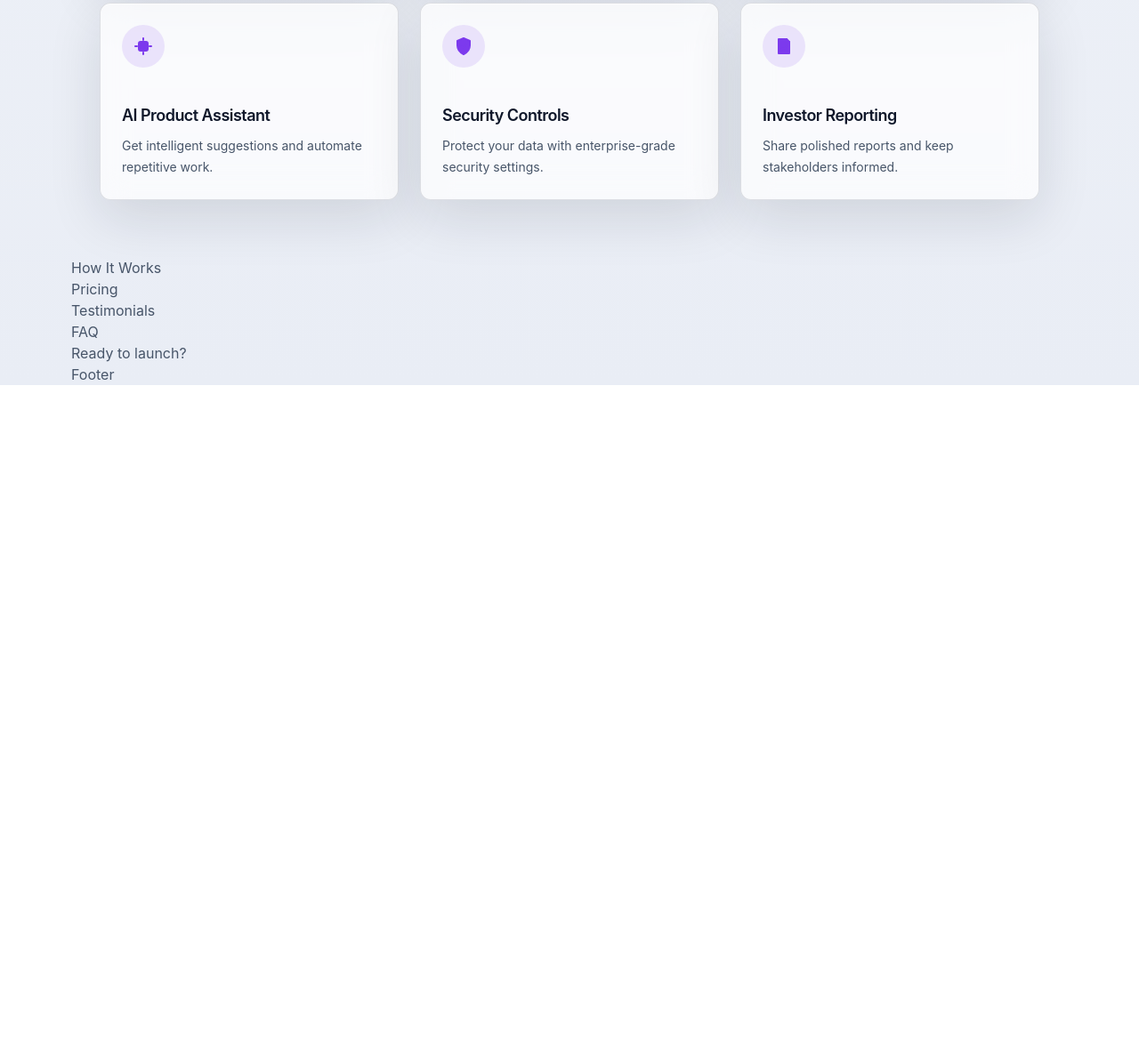
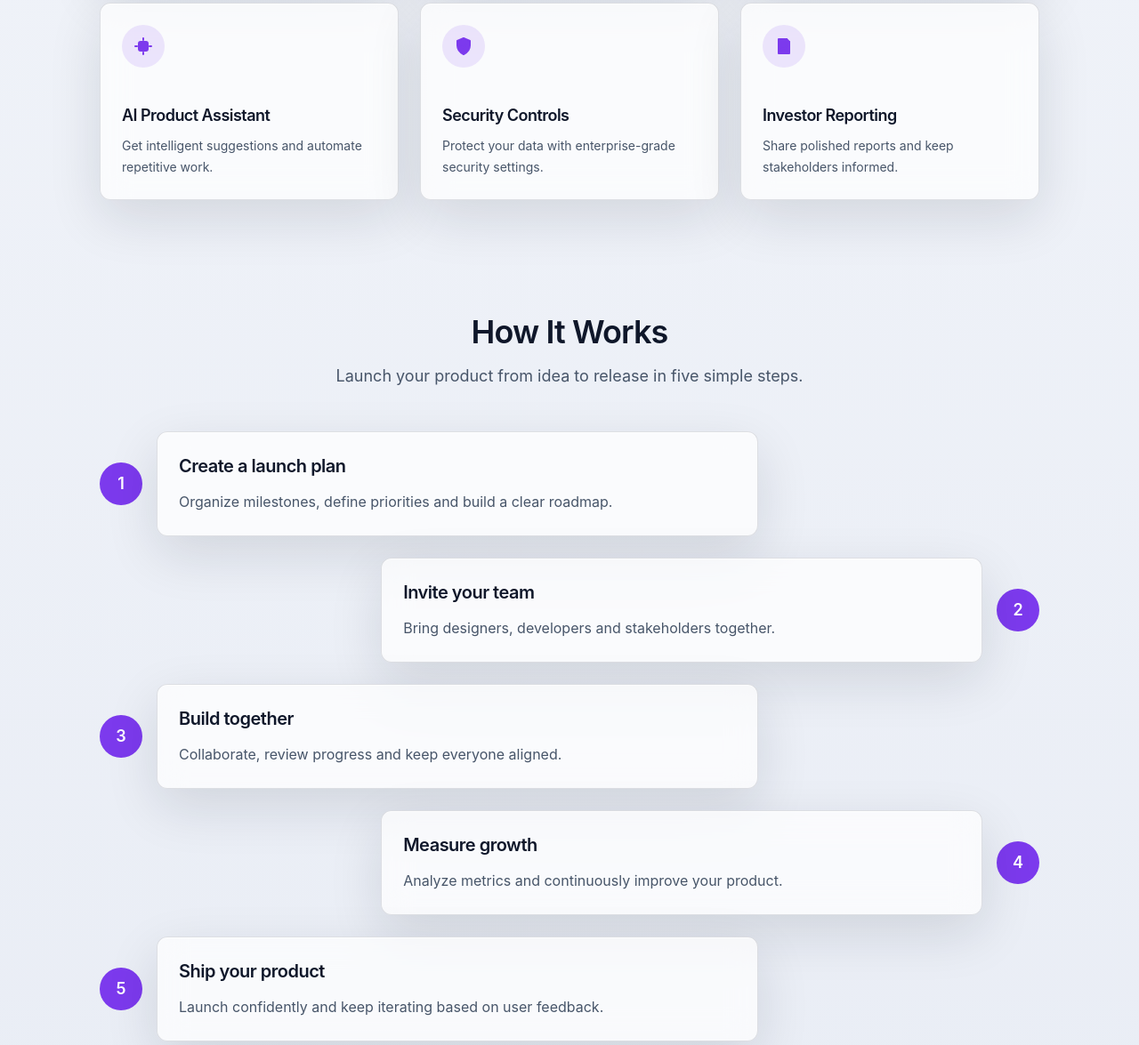
Before and after one commit to mykola-lp/dev-launch, a website built with Vite: page index.html in a window 1280 px wide. Shown: the part 1768-2943 px from the top of the page at 89% size. Before the commit the page ends 2201 px from the top, so only its background shows below. Built offline with nearby package versions, Linux system fonts and the light colour scheme.

Commit message:
feat: add how it works section

```diff
--- a/index.html
+++ b/index.html
@@ -516,8 +516,88 @@
           </ul>
         </section>
 
-        <section id="how-it-works">
-          <p>How It Works</p>
+        <section id="how-it-works" class="section py-16" aria-labelledby="how-it-works-title">
+          <div class="section-header">
+            <h2 id="how-it-works-title" class="section-title">
+              How It Works
+            </h2>
+
+            <p class="section-description">
+              Launch your product from idea to release in five simple steps.
+            </p>
+          </div>
+
+          <ol class="mt-12 space-y-6 list-none p-0">
+            <li class="step">
+              <div class="step-number">1</div>
+
+              <article class="surface-card step-card">
+                <h3 class="step-title">
+                  Create a launch plan
+                </h3>
+
+                <p class="step-description">
+                  Organize milestones, define priorities and build a clear roadmap.
+                </p>
+              </article>
+            </li>
+
+            <li class="step justify-end">
+              <article class="surface-card step-card">
+                <h3 class="step-title">
+                  Invite your team
+                </h3>
+
+                <p class="step-description">
+                  Bring designers, developers and stakeholders together.
+                </p>
+              </article>
+
+              <div class="step-number">2</div>
+            </li>
+
+            <li class="step">
+              <div class="step-number">3</div>
+
+              <article class="surface-card step-card">
+                <h3 class="step-title">
+                  Build together
+                </h3>
+
+                <p class="step-description">
+                  Collaborate, review progress and keep everyone aligned.
+                </p>
+              </article>
+            </li>
+
+            <li class="step justify-end">
+              <article class="surface-card step-card">
+                <h3 class="step-title">
+                  Measure growth
+                </h3>
+
+                <p class="step-description">
+                  Analyze metrics and continuously improve your product.
+                </p>
+              </article>
+
+              <div class="step-number">4</div>
+            </li>
+
+            <li class="step">
+              <div class="step-number">5</div>
+
+              <article class="surface-card step-card">
+                <h3 class="step-title">
+                  Ship your product
+                </h3>
+
+                <p class="step-description">
+                  Launch confidently and keep iterating based on user feedback.
+                </p>
+              </article>
+            </li>
+          </ol>
         </section>
 
         <section id="pricing">
--- a/src/css/style.css
+++ b/src/css/style.css
@@ -7,6 +7,8 @@
 ========================================= */
 
 :root {
+  --white: #ffffff;
+  --black: #000000;
   --bg: #f6f8fc;
   --bg-alt: #e9edf5;
   --surface: rgba(255, 255, 255, 0.72);
@@ -156,6 +158,24 @@ p {
          leading-6;
 }
 
+/* Step
+----------------------------------------- */
+
+.step-title {
+  color: var(--text);
+
+  @apply text-xl
+         font-semibold
+         tracking-tight;
+}
+
+.step-description {
+  @apply mt-3
+         max-w-prose
+         text-base
+         leading-7;
+}
+
 /* =========================================
    Components
 ========================================= */
@@ -239,3 +259,54 @@ p {
 ----------------------------------------- */
 
 /* @todo: btn's */
+
+/* Steps
+----------------------------------------- */
+
+.step {
+  @apply flex
+         w-full
+         items-center
+         gap-4;
+}
+
+.step-number {
+  color: var(--white);
+  background-color: var(--primary);
+
+  @apply flex
+         size-12
+         shrink-0
+         items-center
+         justify-center
+         rounded-full
+         text-lg
+         font-semibold;
+
+  transition:
+    transform .3s ease,
+    background-color .3s ease;
+}
+
+.step-card {
+  @apply w-full
+         p-6;
+
+  max-width: var(--step-width, 64%);
+
+  transition:
+    max-width .45s ease,
+    transform .3s ease,
+    border-color .3s ease,
+    box-shadow .3s ease;
+}
+
+.step:hover .step-card {
+  border-color: color-mix(in srgb, var(--primary) 30%, var(--border));
+  transform: translateY(-2px);
+  max-width: min(calc(var(--step-width, 64%) + 12%), 82%);
+}
+
+.step:hover .step-number {
+  transform: scale(1.08);
+}
```
